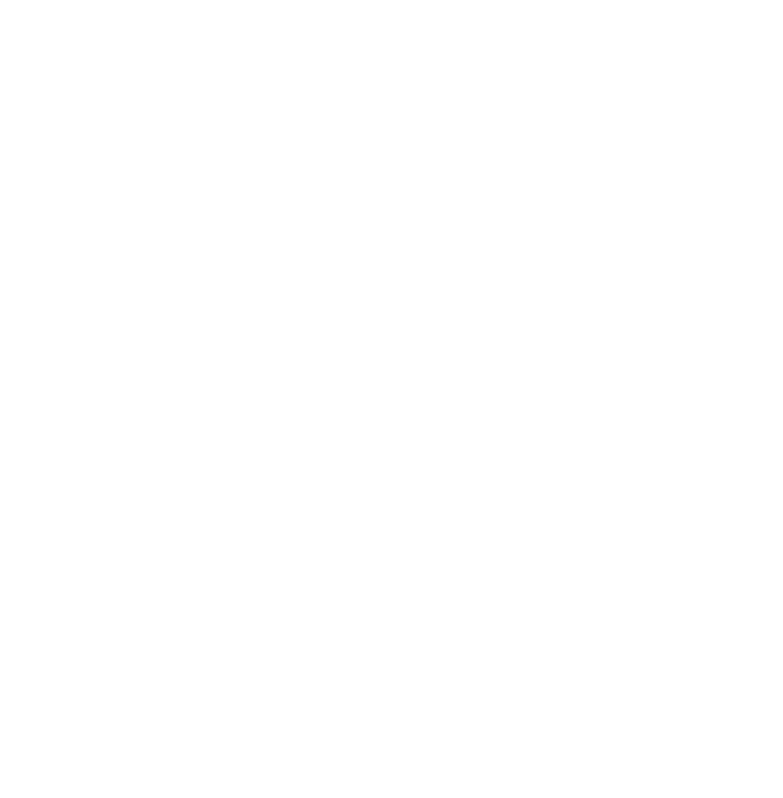
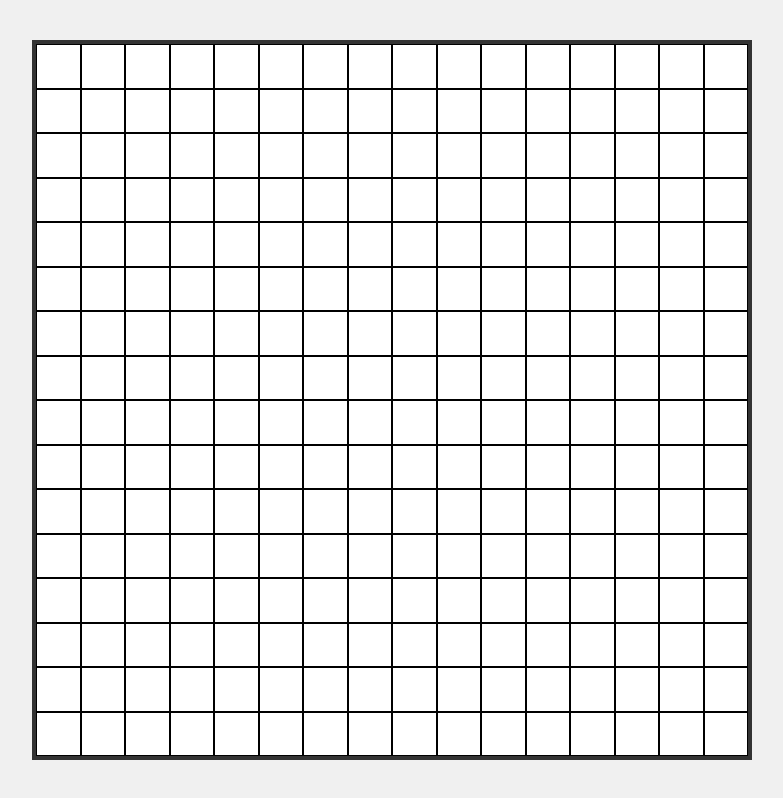
Before and after one commit to sejaycodes/etch-a-sketch, a plain HTML site: page index.html in a window 1280 px wide. Shown: the whole page, without its empty margins (248-1031 px from the left). Drawn offline with Linux system fonts and the light colour scheme.

Commit message:
fixed naming errors

```diff
--- a/script.js
+++ b/script.js
@@ -6,6 +6,8 @@ function createGrid(){
     for(let i = 0; i < totalSquares; i++){
         const cell = document.createElement('div')
         cell.classList.add('grid-cell')
-        container.appendChild(cell)
+        grid.appendChild(cell)
     }
 }
+
+createGrid()
--- a/style.css
+++ b/style.css
@@ -8,16 +8,17 @@ body {
     display: flex;
     justify-content: center;
     align-items: center;
+    min-height: 100vh;
+    background-color: #f0f0f0;
 }
 
-#grid-container {
+#grid {
     display: grid;
     grid-template-columns: repeat(16, 1fr);
     width: 90vmin;
     height: 90vmin;
     background-color: #ffffff;
     border: 4px solid #333;
-    box-shadow: 0 8px 16px rgba(0,0,0,0.2);
 }
 
 .grid-cell{
```
